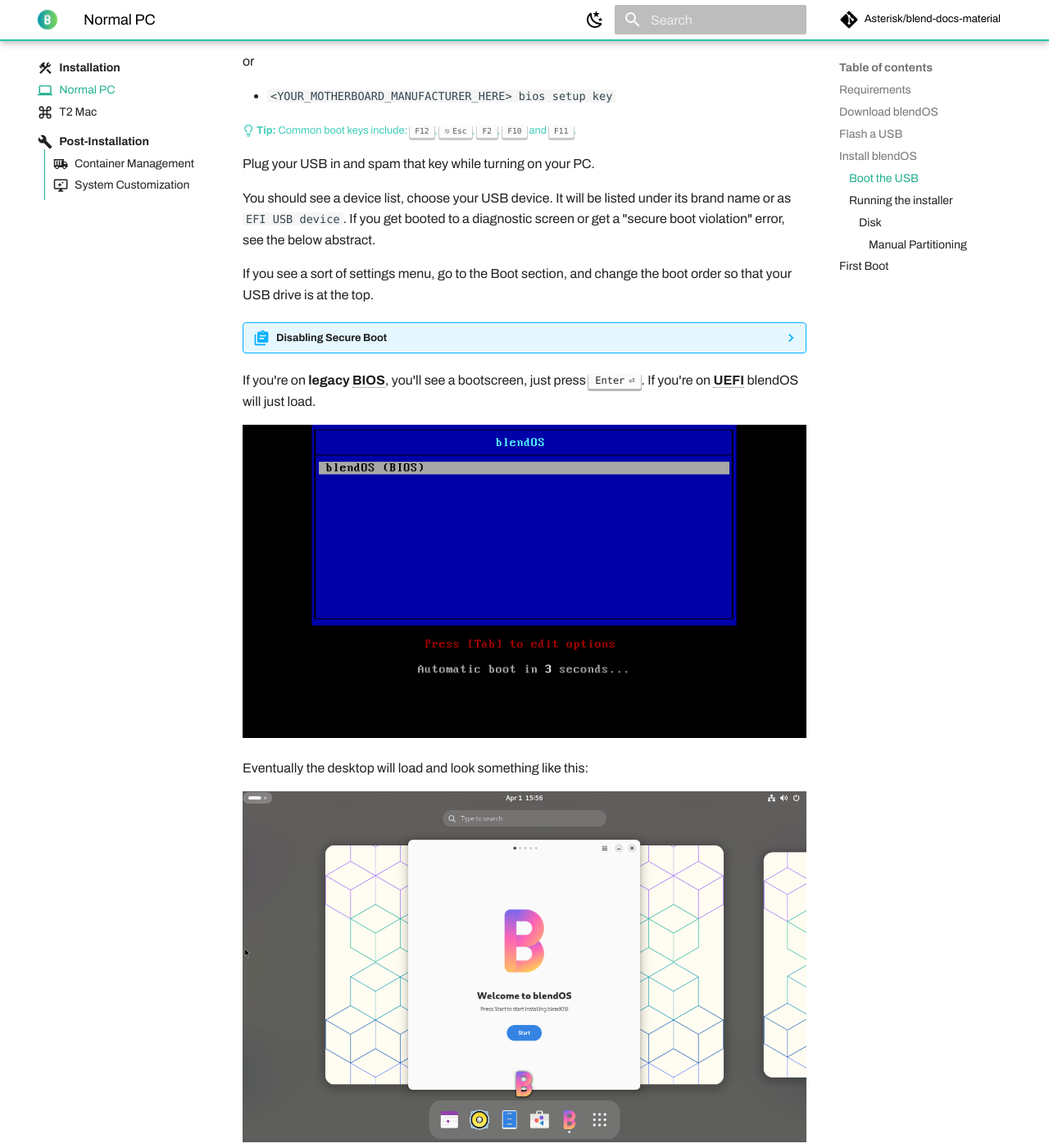
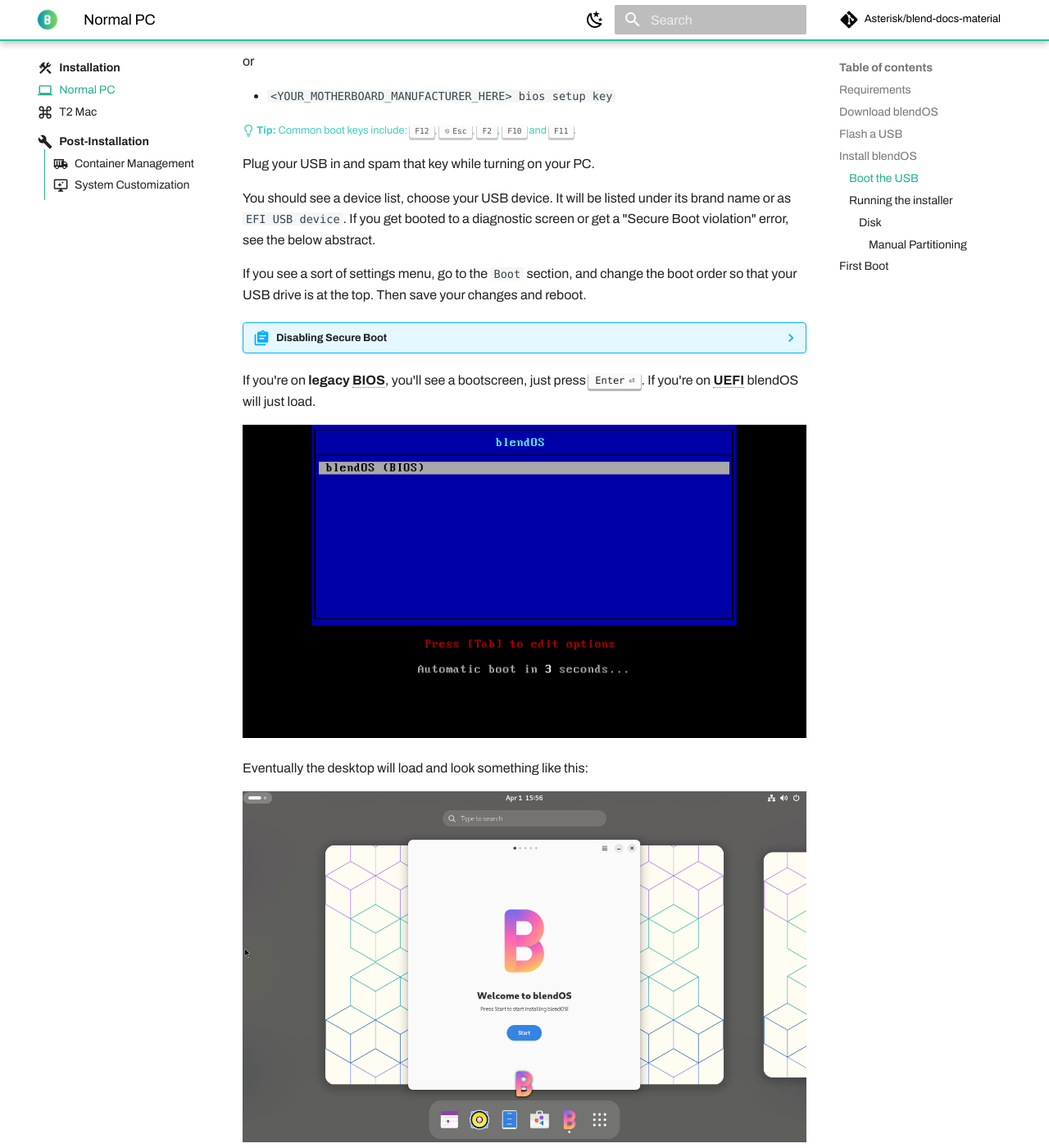
Before and after one commit to blend-os/website, an MkDocs documentation site: the page built from docs/install/normal-pc.md, in a window 1280 px wide and 1400 px high, scrolled down 2150 px. Shown: the whole window at 82% size. Built offline with MkDocs 1.6.1 and Material for MkDocs 9.7.7, drawn with Linux system fonts in a browser that asks for light colours; emoji names are drawn with the system emoji font; some web fonts are replaced; plug-ins that fetch from the network failed and are left out.

Commit message:
Macro and install guide fixes + theme update

```diff
--- a/docs/assets/css/extra.css
+++ b/docs/assets/css/extra.css
@@ -396,10 +396,6 @@
     color: #0078d6;
 }
 
-.small {
-    font-size: smaller;
-}
-
 .warning {
     color: #ff9100;
 
--- a/docs/install/normal-pc.md
+++ b/docs/install/normal-pc.md
@@ -79,15 +79,15 @@
 
 Plug your USB in and spam that key while turning on your PC.
 
-You should see a device list, choose your USB device. It will be listed under its brand name or as `EFI USB device`. If you get booted to a diagnostic screen or get a "secure boot violation" error, see the below abstract.
+You should see a device list, choose your USB device. It will be listed under its brand name or as `EFI USB device`. If you get booted to a diagnostic screen or get a "Secure Boot violation" error, see the below abstract.
 
-If you see a sort of settings menu, go to the Boot section, and change the boot order so that your USB drive is at the top.
+If you see a sort of settings menu, go to the `Boot` section, and change the boot order so that your USB drive is at the top. Then save your changes and reboot.
 
 ??? abstract "Disabling Secure Boot"
     Enter your BIOS setup and find a section called **Secure Boot** (or if it doesn't exist, look under **Boot**). Turn **Secure Boot** (also called **UEFI Secure Boot**) off.
 
     -----
-    If you want to know what Secure Boot is, see [Microsoft's article on it](https://learn.microsoft.com/en-us/windows-hardware/design/device-experiences/oem-secure-boot).
+    If you want to know what Secure Boot is, see [Microsoft's article on it](https://learn.microsoft.com/en-us/windows-hardware/design/device-experiences/oem-secure-boot){ target="_blank" rel="noopener noreferrer" }.
 
 
 If you're on **legacy BIOS**, you'll see a bootscreen, just press ++enter++. If you're on **UEFI** blendOS will just load.
--- a/requirements.txt
+++ b/requirements.txt
@@ -22,7 +22,7 @@
 mkdocs-git-revision-date-localized-plugin==1.2.4; python_version >= '3.8'
 mkdocs-glightbox==0.3.7
 mkdocs-macros-plugin==1.0.5; python_version >= '3.8'
-mkdocs-material[imaging]==9.5.17; python_version >= '3.8'
+mkdocs-material[imaging]==9.5.18; python_version >= '3.8'
 mkdocs-material-extensions==1.3.1; python_version >= '3.8'
 mkdocs-redirects==1.2.1; python_version >= '3.6'
 packaging==24.0; python_version >= '3.7'
@@ -38,7 +38,7 @@
 pytz==2024.1
 pyyaml==6.0.1; python_version >= '3.6'
 pyyaml-env-tag==0.1; python_version >= '3.6'
-regex==2023.12.25; python_version >= '3.7'
+regex==2024.4.16; python_version >= '3.7'
 requests==2.31.0; python_version >= '3.7'
 six==1.16.0; python_version >= '2.7' and python_version not in '3.0, 3.1, 3.2, 3.3'
 smmap==5.0.1; python_version >= '3.7'
```
Also changed, not shown: docs/contribution.md (+1 -3 lines), main.py (+8 -8 lines).
